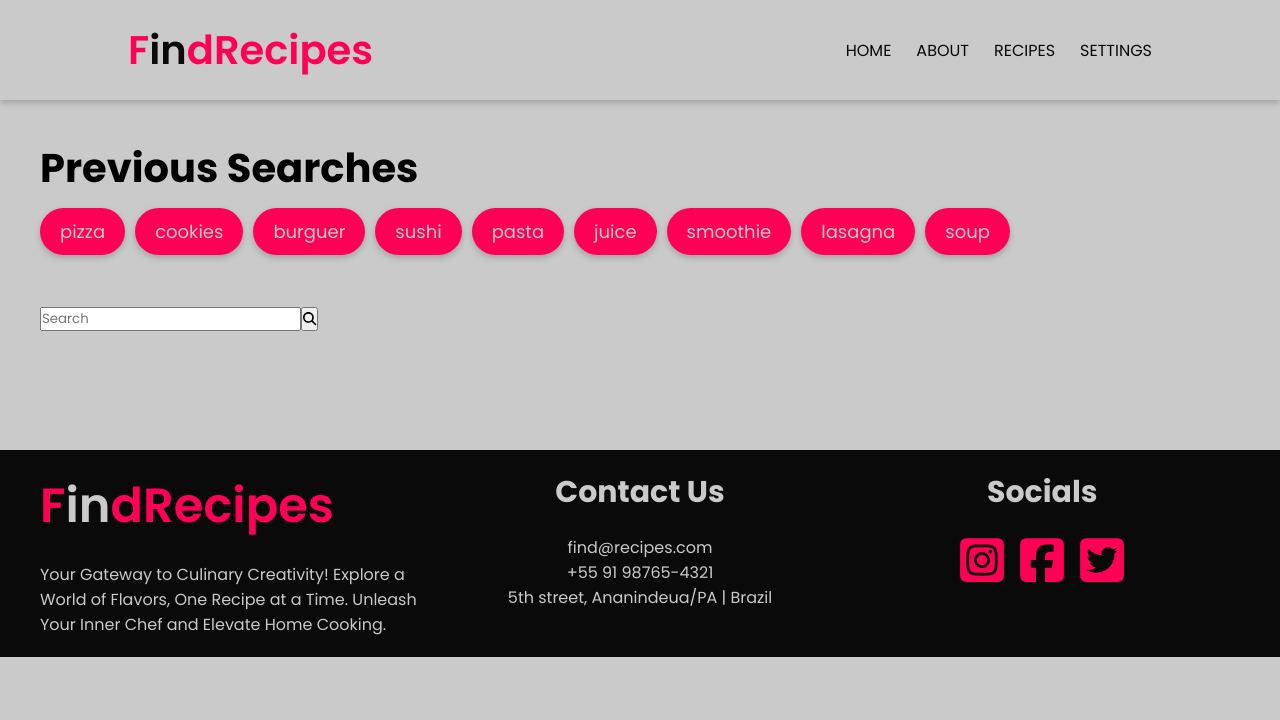
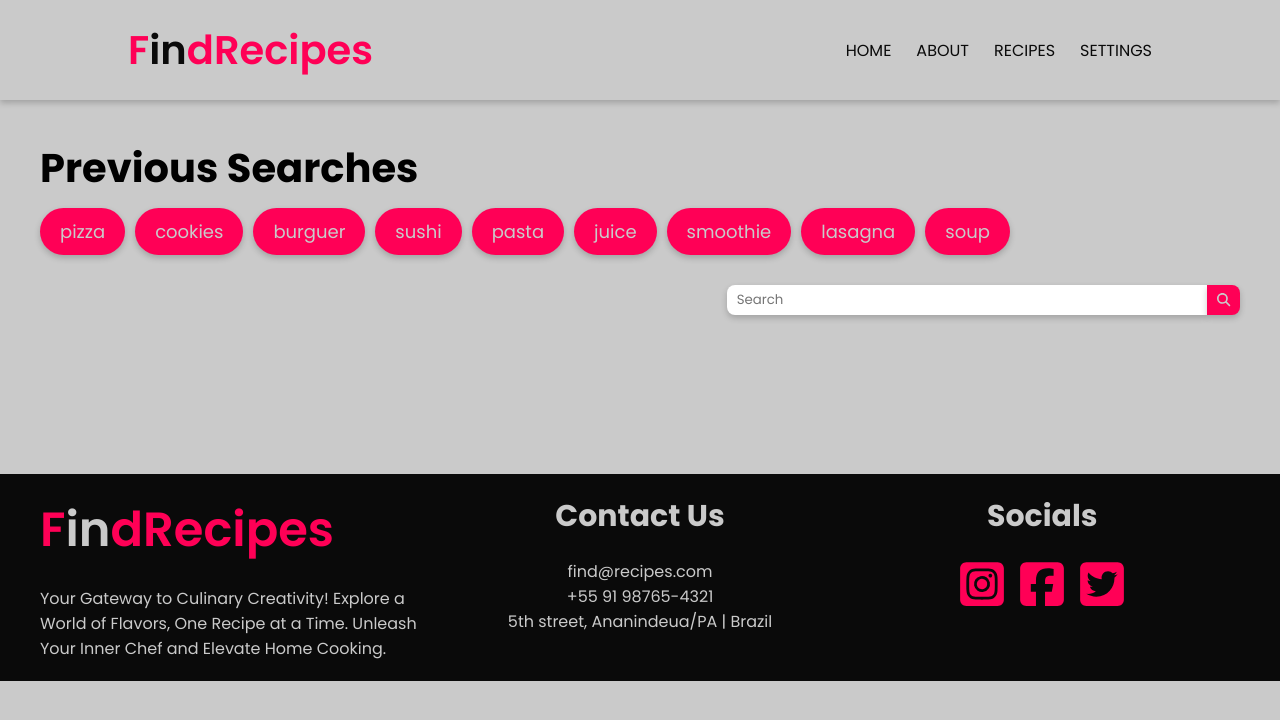
Before and after one commit to ecpieritz/find-recipes, a React (Create React App) app: page /recipes in a window 1280 px wide. Shown: the top 720 px of the page. Built offline with nearby package versions, Linux system fonts and the light colour scheme.

Commit message:
Added Search input scss

```diff
--- a/src/scss/components/recipes.scss
+++ b/src/scss/components/recipes.scss
@@ -2,7 +2,7 @@
   &__previous-searches{
     flex-direction: column;
     &__container{
-      margin: 10px 0 40px;
+      margin: 10px 0 20px;
       &__item{
         display: inline-block;
         width: fit-content;
@@ -14,5 +14,33 @@
         box-shadow: 0 3px 6px $fr-shadow;
       }
     }
+    &__box{
+      display: flex;
+      justify-content: end;
+      margin-bottom: 40px;
+      input{
+        padding: 5px 10px;
+        border: none;
+        border-bottom-left-radius: 8px;
+        border-top-left-radius: 8px;
+        box-shadow: 0 3px 6px $fr-shadow;
+        outline: none;
+        width: 40%;
+      }
+      &__btn{
+        border: none;
+        padding: 5px 10px;
+        background-color: $fr-pink;
+        border-top-right-radius: 8px;
+        border-bottom-right-radius: 8px;
+        box-shadow: 0 3px 6px $fr-shadow;
+        svg{
+          color: $fr-bg;
+        }
+        &:hover{
+          background-color: $fr-pink-dk;
+        }
+      }
+    }
   }
 }
```
